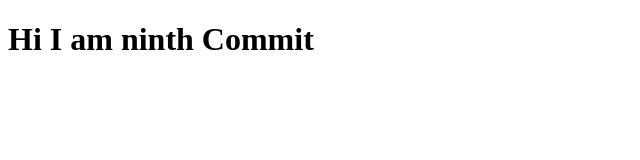
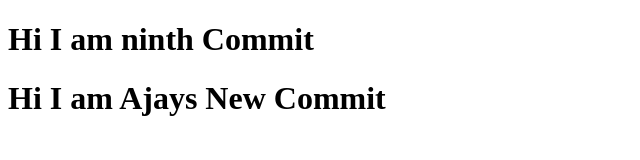
Before and after one commit to panwarajay02/testing, a plain HTML site: page Template/ninthcommit.html in a window 1280 px wide. Shown: the whole page, without its empty margins (0-640 px from the left). Drawn offline with Linux system fonts and the light colour scheme.

Commit message:
new commit

```diff
--- a/Template/ninthcommit.html
+++ b/Template/ninthcommit.html
@@ -7,5 +7,6 @@
     </head>
     <body>
         <h1>Hi I am ninth Commit</h1>
+        <h1>Hi I am Ajays New Commit</h1>
     </body>
 </html>
```
